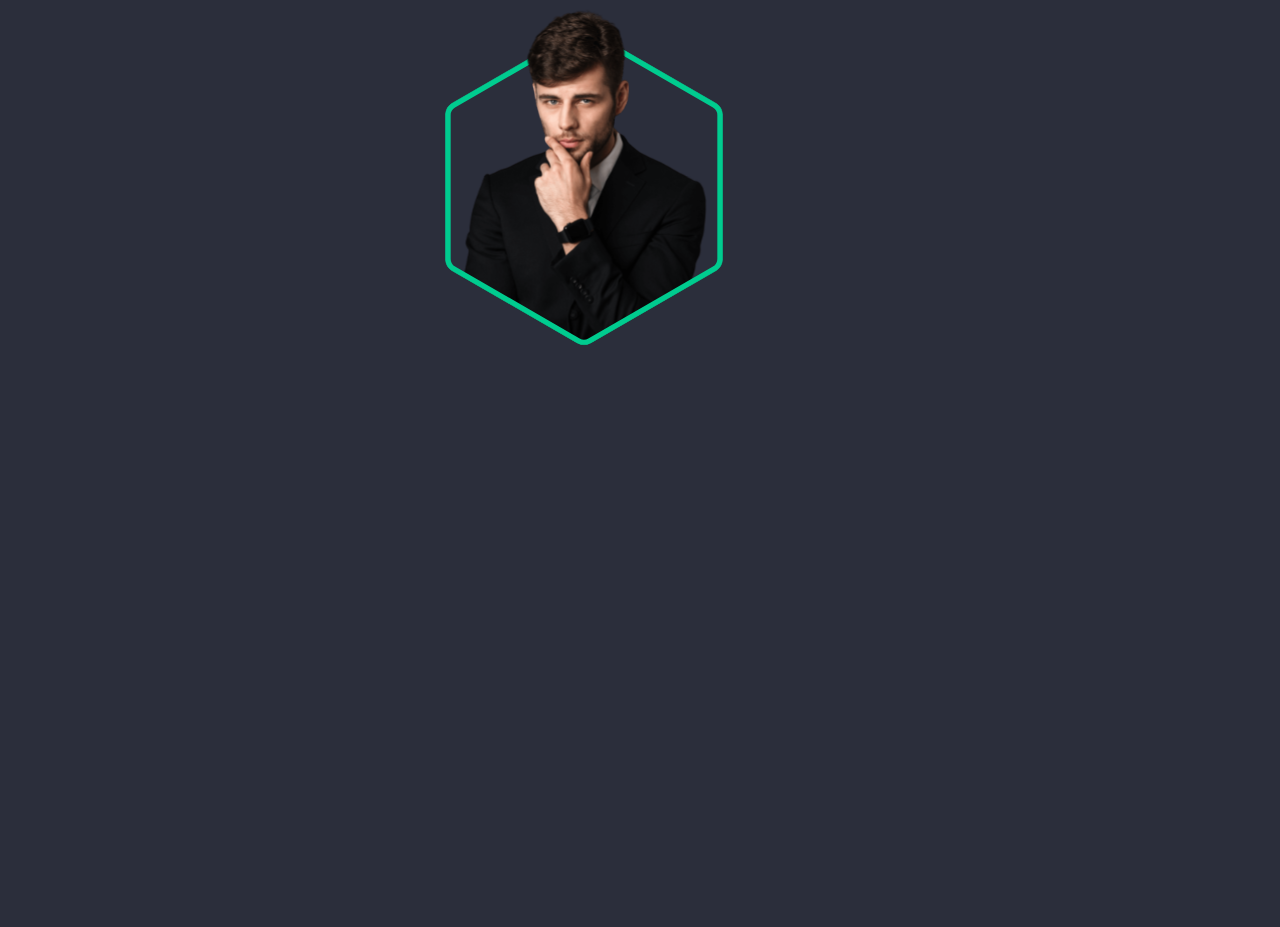
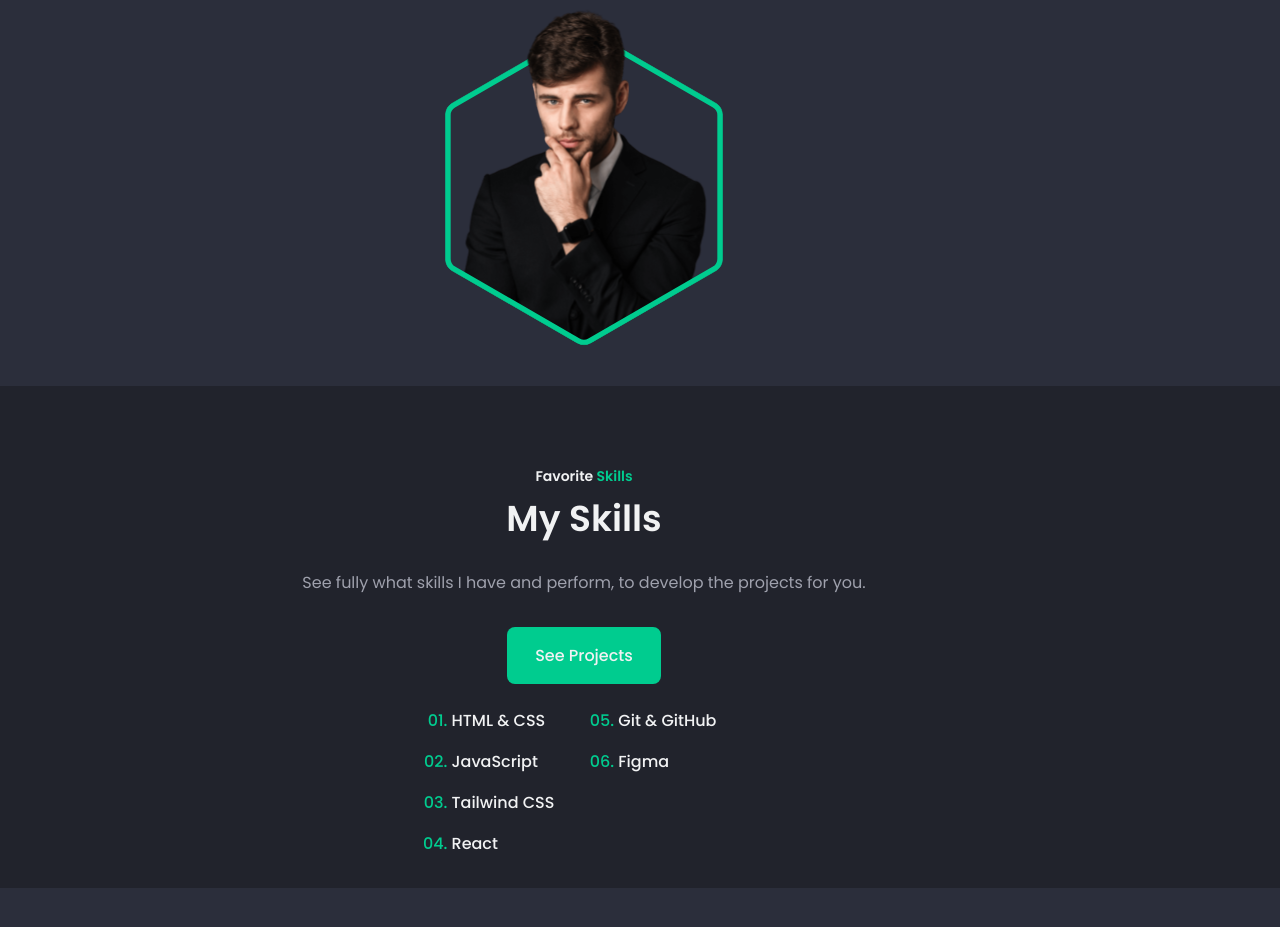
Before and after one commit to khalidbinibrahim/khalid-bin-ibrahim, a plain HTML site: page index.html in a window 1280 px wide. Shown: the part 1282-2209 px from the top of the page. Before the commit the page ends 2116 px from the top, so only its background shows below. Drawn offline with nearby package versions, Linux system fonts and the light colour scheme.

Commit message:
complete skills section

```diff
--- a/assets/css/styles.css
+++ b/assets/css/styles.css
@@ -14,9 +14,6 @@
       Pink: hsl(356, 100%, 75%) - Purple: hsl(250, 100%, 75%)
 
       For more colors visit: https://colors.dopely.top/color-pedia
-      -> Choose any color
-      -> click on tab (Color Conversion)
-      -> Copy the color mode (HSL)
   */
 
   --hue: 162;
@@ -150,7 +147,7 @@ svg {
 }
 
 .main {
-  overflow: hidden; /* For animation ScrollReveal */
+  overflow: hidden;
 }
 
 /*=============== HEADER & NAV ===============*/
@@ -337,6 +334,11 @@ svg {
 
 .button:hover {
   box-shadow: 0 8px 24px hsla(var(--hue), 100%, 40%, .25);
+  /* color: var(--first-color); */
+  /* background-color: black; */
+  /* border: 2px; */
+  /* border-color: var(--first-color); */
+  /* border-style: solid; */
 }
 
 /*=============== ABOUT ===============*/
@@ -365,7 +367,48 @@ svg {
 }
 
 /*=============== SKILLS ===============*/
+.skills {
+  background-color: var(--container-color);
+}
 
+.skills_container {
+  padding-bottom: 2rem;
+  row-gap: 3.5rem;
+}
+
+.skills_data {
+  text-align: center;
+}
+
+.skills_description {
+  margin-bottom: 2rem;
+}
+
+.skills_content,
+.skills_group {
+  display: grid;
+}
+
+.skills_content {
+  grid-template-columns: repeat(2, max-content);
+  column-gap: 4rem;
+  justify-content: center;
+  align-items: baseline;
+}
+
+.skills_group {
+  row-gap: 1rem;
+  list-style: decimal-leading-zero;
+}
+
+.skills_item {
+  font-weight: var(--font-medium);
+  color: var(--title-color);
+}
+
+.skills_item::marker {
+  color: var(--first-color);
+}
 
 /*=============== SERVICES ===============*/
 
--- a/index.html
+++ b/index.html
@@ -167,31 +167,32 @@
                      171.822C508.583 176.109 513.157 184.032 513.157 192.606V439.894C513.157
                      448.468 508.583 456.391 501.157 460.678L287 584.322C279.574 588.609
                      270.426 588.609 263 584.322L48.843 460.678C41.4174 456.391 36.843 448.468 36.843
-                     439.894V192.606C36.843 184.032 41.4174 176.109 48.843 171.822L263 48.1782Z" fill="black"/>
+                     439.894V192.606C36.843 184.032 41.4174 176.109 48.843 171.822L263 48.1782Z" fill="black" />
                   </mask>
                   <g mask="url(#maskBorder)">
-                     <rect x="37" width="476" height="630" fill="url(#pattern2)"/>
+                     <rect x="37" width="476" height="630" fill="url(#pattern2)" />
 
                      <path d="M285 51.6423L499.157 175.286C505.345 178.859 509.157 185.461 509.157
                      192.606V439.894C509.157 447.039 505.345 453.641 499.157 457.214L285
                      580.858C278.812 584.43 271.188 584.43 265 580.858L50.843 457.214C44.655 453.641
                      40.843 447.039 40.843 439.894V192.606C40.843 185.461 44.655 178.859 50.843
-                     175.286L265 51.6423C271.188 48.0697 278.812 48.0696 285 51.6423Z" stroke="black" stroke-width="10"/>
+                     175.286L265 51.6423C271.188 48.0697 278.812 48.0696 285 51.6423Z" stroke="black"
+                        stroke-width="10" />
                   </g>
 
-                  <rect x="37" width="476" height="300" fill="url(#pattern3)"/>
+                  <rect x="37" width="476" height="300" fill="url(#pattern3)" />
 
                   <defs>
                      <pattern id="pattern2" patternContentUnits="objectBoundingBox" width="1" height="1">
-                        <use href="#imageBorder" transform="matrix(0.00143057 0 0 0.00108108 0.0404062 0)"/>
+                        <use href="#imageBorder" transform="matrix(0.00143057 0 0 0.00108108 0.0404062 0)" />
                      </pattern>
 
                      <pattern id="pattern3" patternContentUnits="objectBoundingBox" width="1" height="1">
-                        <use href="#imageBorder" transform="matrix(0.00143057 0 0 0.00226984 0.0404062 0)"/>
+                        <use href="#imageBorder" transform="matrix(0.00143057 0 0 0.00226984 0.0404062 0)" />
                      </pattern>
 
                      <!-- Insert your profile (recommended size: 640 x 940) -->
-                     <image class="about_img" id="imageBorder" width="640" height="940" href="assets/img/perfil.png"/>
+                     <image class="about_img" id="imageBorder" width="640" height="940" href="assets/img/perfil.png" />
                   </defs>
                </svg>
             </div>
@@ -200,7 +201,38 @@
 
       <!--==================== SKILLS ====================-->
       <section class="skills section">
+         <div class="section_container container grid">
+            <div class="skills_data">
+               <h3 class="section_subtitle">
+                  Favorite <span>Skills</span>
+               </h3>
 
+               <h2 class="section_title">
+                  My Skills
+               </h2>
+
+               <p class="skills_description">
+                  See fully what skills I have and perform,
+                  to develop the projects for you.
+               </p>
+
+               <a href="#projects" class="button">See Projects</a>
+            </div>
+
+            <div class="skills_content">
+               <ol class="skills_group">
+                  <li class="skills_item">HTML & CSS</li>
+                  <li class="skills_item">JavaScript</li>
+                  <li class="skills_item">Tailwind CSS</li>
+                  <li class="skills_item">React</li>
+               </ol>
+
+               <ol class="skills_group" start="5">
+                  <li class="skills_item">Git & GitHub</li>
+                  <li class="skills_item">Figma</li>
+               </ol>
+            </div>
+         </div>
       </section>
 
       <!--==================== SERVICES ====================-->
```
